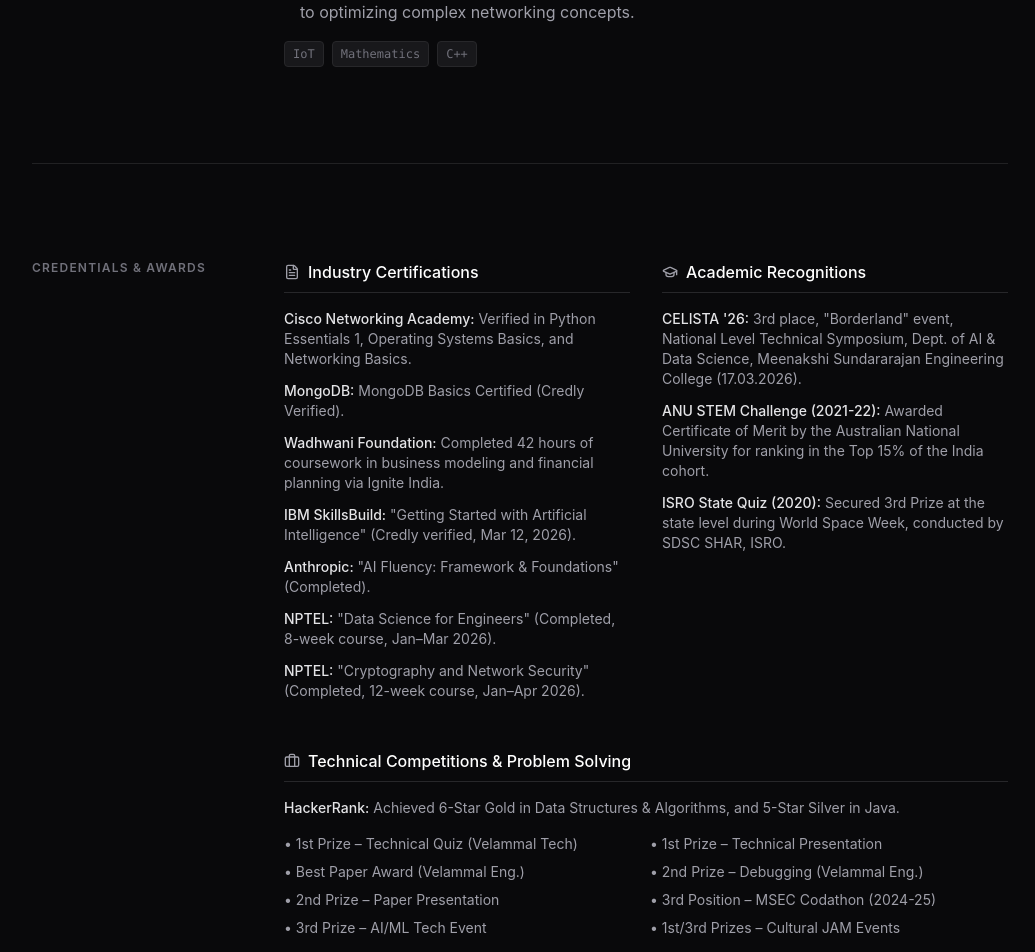
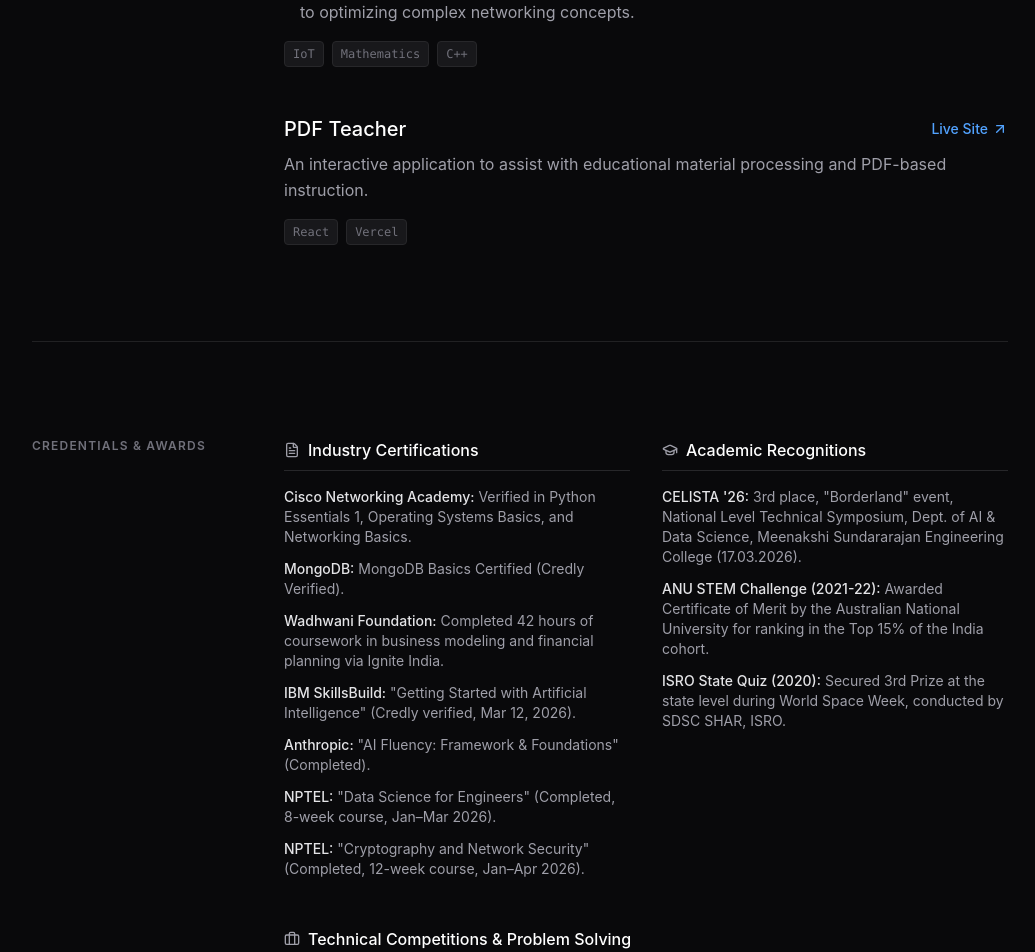
Before and after one commit to sashwathsubra/portfolio, a React (Vite) app: page / in a window 1280 px wide. Shown: the part 1740-2692 px from the top of the page, without its empty margins (120-1155 px from the left). Built offline with nearby package versions, Linux system fonts and the light colour scheme.

Commit message:
Update project links, add LeetCode to nav, remove minor prizes

```diff
--- a/src/App.jsx
+++ b/src/App.jsx
@@ -26,6 +26,9 @@ export default function Portfolio() {
 
             <a href="https://www.hackerrank.com/profile/sashwathsub" target="_blank" rel="noopener noreferrer" className="text-sm font-medium text-zinc-400 hover:text-[#2EC866] transition-colors">
               HackerRank
+            </a>
+            <a href="https://leetcode.com/sashwathsubramaniam" target="_blank" rel="noopener noreferrer" className="text-sm font-medium text-zinc-400 hover:text-[#FFA116] transition-colors">
+              LeetCode
             </a>
             <a href="https://www.credly.com/users/s-sashwath-subramaniam" target="_blank" rel="noopener noreferrer" className="text-sm font-medium text-zinc-400 hover:text-[#FF6B00] transition-colors hidden sm:block">
               Credly
@@ -105,7 +108,7 @@ export default function Portfolio() {
             <div className="group">
               <div className="flex items-center justify-between mb-2">
                 <h3 className="text-xl font-medium text-white">Brim Clocks Platform</h3>
-                <a href="https://brimclocks.com" target="_blank" rel="noreferrer" className="flex items-center gap-1 text-sm font-medium text-blue-400 hover:text-blue-300 transition-colors">
+                <a href="https://www.brimclocks.com" target="_blank" rel="noreferrer" className="flex items-center gap-1 text-sm font-medium text-blue-400 hover:text-blue-300 transition-colors">
                   Live Site <ArrowUpRight size={16} />
                 </a>
               </div>
@@ -127,7 +130,10 @@ export default function Portfolio() {
                 </a>
               </div>
               <ul className="list-disc list-outside ml-4 text-zinc-400 space-y-2 leading-relaxed">
-                <li><strong className="text-zinc-300 font-medium">AI Job Predictor:</strong> Engineered a predictive model utilizing historical dataset analysis to forecast industry-specific career opportunities.</li>
+                <li>
+                  <strong className="text-zinc-300 font-medium">AI Job Predictor:</strong> Engineered a predictive model utilizing historical dataset analysis to forecast industry-specific career opportunities.
+                  <a href="https://ai-job-predictor-tau.vercel.app" target="_blank" rel="noreferrer" className="inline-flex items-center gap-1 text-xs font-medium text-blue-400 hover:text-blue-300 transition-colors ml-2">Live Site <ArrowUpRight size={12} /></a>
+                </li>
                 <li><strong className="text-zinc-300 font-medium">AI Plagiarism Detector:</strong> Developed an algorithmic tool designed to detect structural similarities and plagiarism across standard text and programming source code.</li>
               </ul>
               <div className="flex gap-2 mt-4 text-xs font-mono text-zinc-500">
@@ -146,6 +152,22 @@ export default function Portfolio() {
                 <span className="px-2 py-1 bg-zinc-900 border border-zinc-800 rounded">IoT</span>
                 <span className="px-2 py-1 bg-zinc-900 border border-zinc-800 rounded">Mathematics</span>
                 <span className="px-2 py-1 bg-zinc-900 border border-zinc-800 rounded">C++</span>
+              </div>
+            </div>
+
+            <div className="group">
+              <div className="flex items-center justify-between mb-2">
+                <h3 className="text-xl font-medium text-white">PDF Teacher</h3>
+                <a href="https://pdf-teacher-phi.vercel.app" target="_blank" rel="noreferrer" className="flex items-center gap-1 text-sm font-medium text-blue-400 hover:text-blue-300 transition-colors">
+                  Live Site <ArrowUpRight size={16} />
+                </a>
+              </div>
+              <p className="text-zinc-400 leading-relaxed">
+                An interactive application to assist with educational material processing and PDF-based instruction.
+              </p>
+              <div className="flex gap-2 mt-4 text-xs font-mono text-zinc-500">
+                <span className="px-2 py-1 bg-zinc-900 border border-zinc-800 rounded">React</span>
+                <span className="px-2 py-1 bg-zinc-900 border border-zinc-800 rounded">Vercel</span>
               </div>
             </div>
 
@@ -199,14 +221,6 @@ export default function Portfolio() {
                   {/* TODO: MSEC "E-Cube" paper/project presentation — prize position unconfirmed */}
                   {/* TODO: Innovator's Fest '26 — prize position unconfirmed */}
                   {/* TODO: TechBeyond'26 — conflicting records (2nd place win vs. participation in "Mind Layer Hackathon – Frontend Player") — do not list as a win until confirmed */}
-                  <p>• 1st Prize – Technical Quiz (Velammal Tech)</p>
-                  <p>• 1st Prize – Technical Presentation</p>
-                  <p>• Best Paper Award (Velammal Eng.)</p>
-                  <p>• 2nd Prize – Debugging (Velammal Eng.)</p>
-                  <p>• 2nd Prize – Paper Presentation</p>
-                  <p>• 3rd Position – MSEC Codathon (2024-25)</p>
-                  <p>• 3rd Prize – AI/ML Tech Event</p>
-                  <p>• 1st/3rd Prizes – Cultural JAM Events</p>
                 </div>
               </div>
             </div>
```
